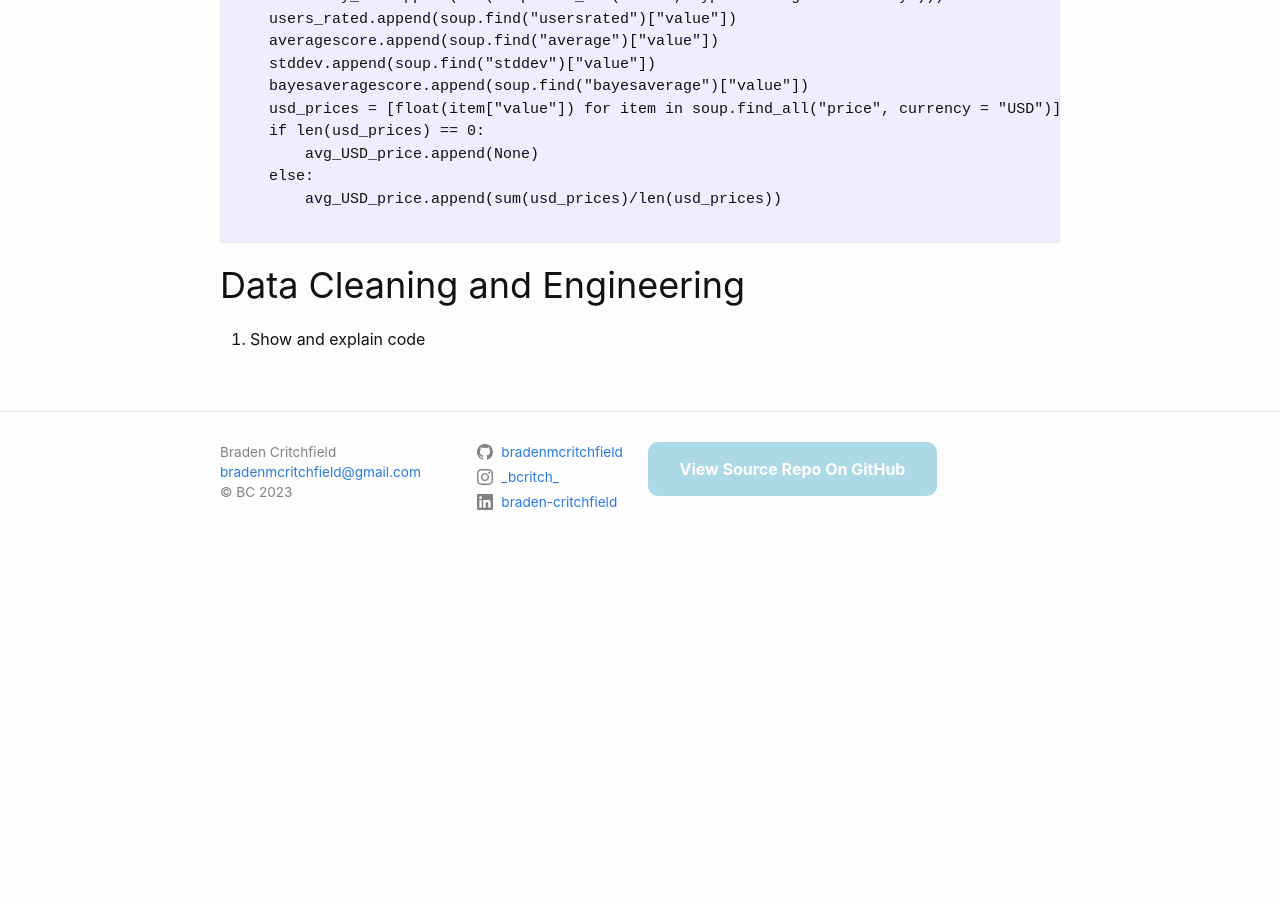
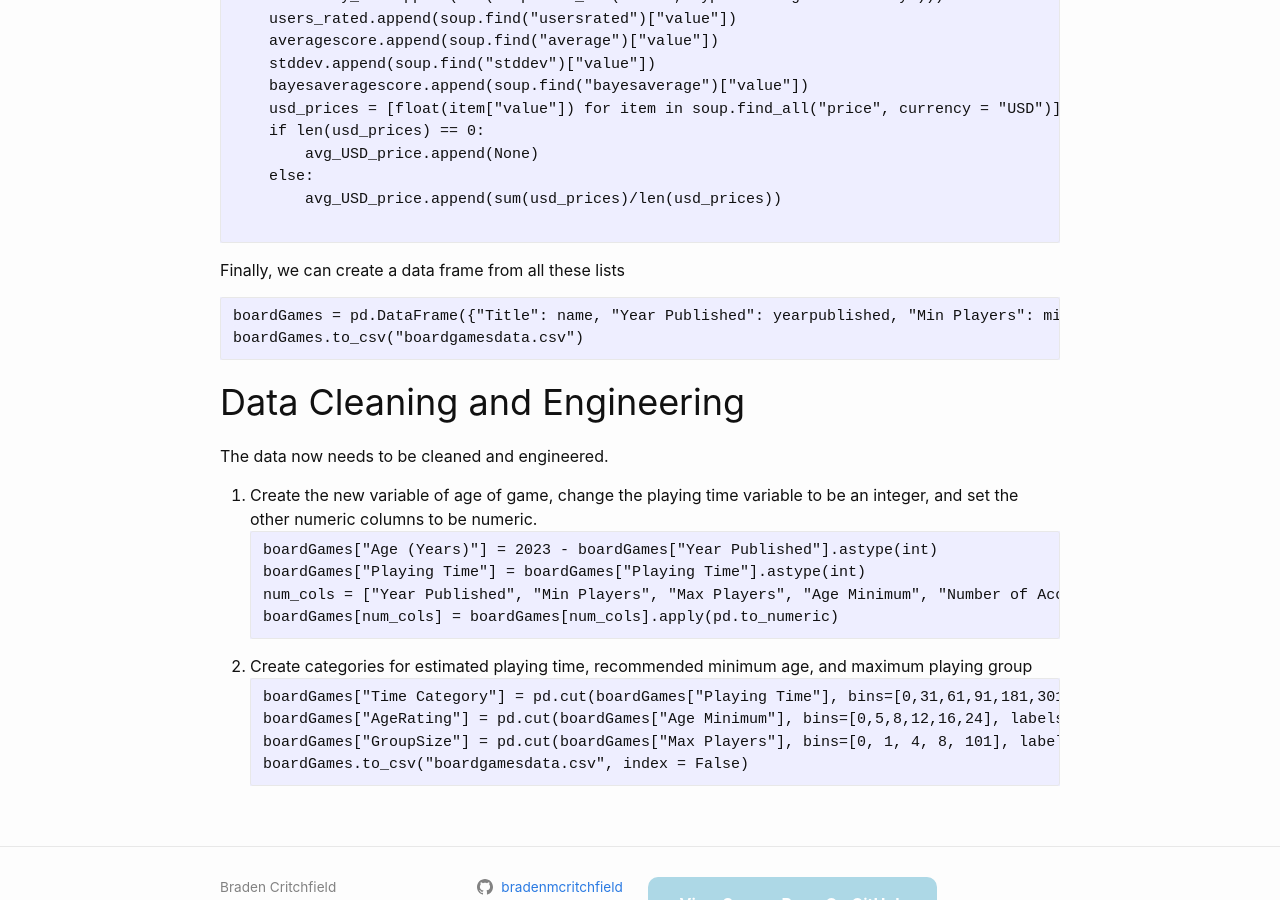
Before and after one commit to bradenmcritchfield/bradenmcritchfield.github.io, a Jekyll site: the page built from _posts/2023-12-12-Board-Game-Bonanza-Data-Collection.md, in a window 1280 px wide and 900 px high, scrolled down 3235 px. Built offline with Jekyll 4.4.1, drawn with Linux system fonts in a browser that asks for light colours; comment, search, counter and statistics services are not loaded; before the commit the page ends 3808 px from its top, so only the background shows below that; some of the changed text lies outside the part shown.

Commit message:
Write up Data Cleaning/Engineering

````diff
--- a/_posts/2023-12-12-Board-Game-Bonanza-Data-Collection.md
+++ b/_posts/2023-12-12-Board-Game-Bonanza-Data-Collection.md
@@ -120,7 +120,27 @@ for x in range(0,len(ids)):
         avg_USD_price.append(sum(usd_prices)/len(usd_prices))
 
 ```
+Finally, we can create a data frame from all these lists
 
+```
+boardGames = pd.DataFrame({"Title": name, "Year Published": yearpublished, "Min Players": minplayers, "Max Players": maxplayers, "Playing Time": playingtime, "Age Minimum": minage, "Number of Accessories": accessory_num, "Number of Ratings": users_rated, "Average Rating": averagescore, "Bayes Rating": bayesaveragescore, "Standard Deviation": stddev, "Average USD Price": avg_USD_price})
+boardGames.to_csv("boardgamesdata.csv")
+```
 
 # Data Cleaning and Engineering
-10. Show and explain code
+The data now needs to be cleaned and engineered.
+
+1. Create the new variable of age of game, change the playing time variable to be an integer, and set the other numeric columns to be numeric.
+```
+boardGames["Age (Years)"] = 2023 - boardGames["Year Published"].astype(int)
+boardGames["Playing Time"] = boardGames["Playing Time"].astype(int)
+num_cols = ["Year Published", "Min Players", "Max Players", "Age Minimum", "Number of Accessories", "Number of Ratings", "Average Rating", "Bayes Rating", "Standard Deviation", "Average USD Price"]
+boardGames[num_cols] = boardGames[num_cols].apply(pd.to_numeric)
+```
+2. Create categories for estimated playing time, recommended minimum age, and maximum playing group
+```
+boardGames["Time Category"] = pd.cut(boardGames["Playing Time"], bins=[0,31,61,91,181,301,1501], labels = ["Quick", "Short", "Moderate", "Long", "Very Long", "Marathon"])
+boardGames["AgeRating"] = pd.cut(boardGames["Age Minimum"], bins=[0,5,8,12,16,24], labels = ["Any", "Young", "PreTeen", "Teen", "Adult"])
+boardGames["GroupSize"] = pd.cut(boardGames["Max Players"], bins=[0, 1, 4, 8, 101], labels = ["Individual", "Small", "Large", "Massive"])
+boardGames.to_csv("boardgamesdata.csv", index = False)
+```
````
